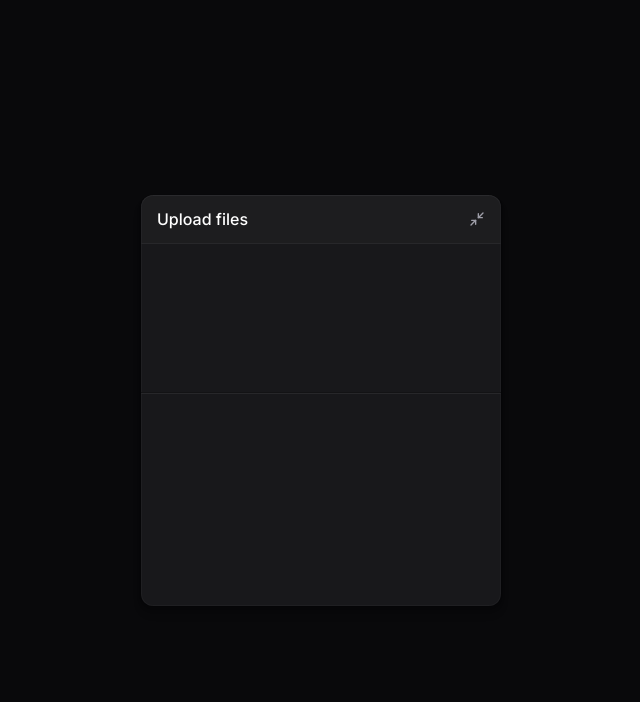
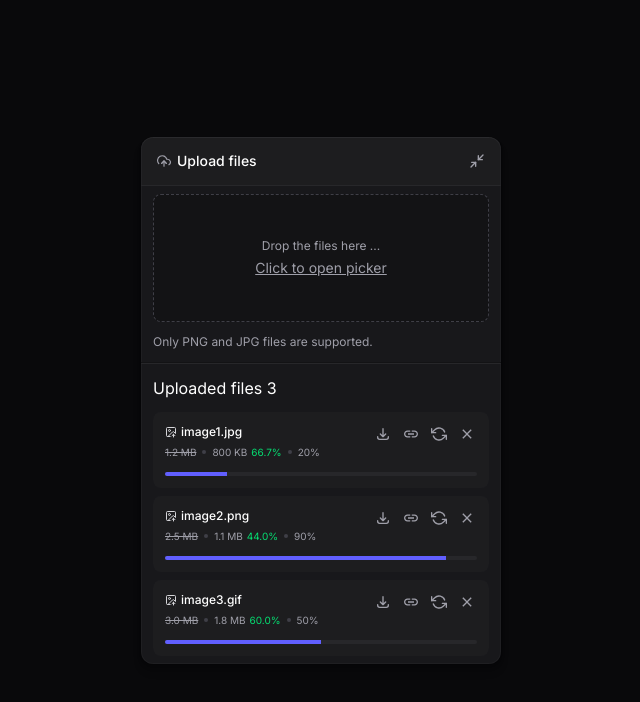
Before and after one commit to MatGoulart3003/upload-widget, a React (Vite) app: page / in a window 1280 px wide. Both pictures are taken after a click on the button "Upload files". Shown: the top 702 px of the page, without its empty margins (319-959 px from the left). Built offline with nearby package versions, Linux system fonts and the light colour scheme.

Commit message:
feat: implemented most of functional components

```diff
--- a/package.json
+++ b/package.json
@@ -11,9 +11,11 @@
   },
   "dependencies": {
     "@radix-ui/react-collapsible": "^1.1.12",
+    "@radix-ui/react-progress": "^1.1.8",
     "@tailwindcss/vite": "^4.2.2",
     "react": "^19.2.4",
     "react-dom": "^19.2.4",
+    "react-dropzone": "^15.0.0",
     "react-icons": "^5.6.0",
     "tailwind-merge": "^3.5.0",
     "tailwind-variants": "^3.2.2",
--- a/src/components/UploadWidget/components/Dropzone/Dropzone.tsx
+++ b/src/components/UploadWidget/components/Dropzone/Dropzone.tsx
@@ -1,7 +1,45 @@
+import { useDropzone } from 'react-dropzone'
+
 const stylesheet = {
-  container: 'px-3 h-32',
+  container: 'px-3 flex flex-col gap-3',
+  dropZone:
+    'cursor-pointer text-zinc-400 bg-black/20 rounded-lg p-5 border-zinc-700 border border-dashed h-32 flex flex-col items-center justify-center gap-1 hover:border-zinc-600 transition-colors data-[active=true]:bg-indigo-500/10 data-[active=true]:border-indigo-500/50 data-[active=true]:border data-[active=true]:text-indigo-400',
+  dropFilesSpan: 'text-xs',
+  clickToOpenSpan: 'text-sm underline',
+  supportedFilesSpan: 'text-xs text-zinc-400',
 }
 
 export function Dropzone() {
-  return <div className={stylesheet.container}></div>
+  const { getRootProps, getInputProps, isDragActive } = useDropzone({
+    multiple: true,
+    accept: {
+      'image/jpeg': [],
+      'image/png': [],
+      'image/gif': [],
+    },
+    onDrop: (acceptedFiles: File[]) => {
+      console.log(acceptedFiles)
+    },
+  })
+
+  return (
+    <div className={stylesheet.container}>
+      <div
+        data-active={isDragActive}
+        className={stylesheet.dropZone}
+        {...getRootProps()}
+      >
+        <input type="file" {...getInputProps()} />
+
+        <span className={stylesheet.dropFilesSpan}>
+          Drop the files here ...
+        </span>
+
+        <span className={stylesheet.clickToOpenSpan}>Click to open picker</span>
+      </div>
+      <span className={stylesheet.supportedFilesSpan}>
+        Only PNG and JPG files are supported.
+      </span>
+    </div>
+  )
 }
--- a/src/components/UploadWidget/components/Header/Header.tsx
+++ b/src/components/UploadWidget/components/Header/Header.tsx
@@ -1,5 +1,6 @@
 import * as Collapsable from '@radix-ui/react-collapsible'
 import { LuMinimize2 } from 'react-icons/lu'
+import { Title } from '../Title/Title'
 
 const stylesheet = {
   container:
@@ -11,7 +12,7 @@ const stylesheet = {
 export function Header() {
   return (
     <div className={stylesheet.container}>
-      <span>Upload files</span>
+      <Title />
       <Collapsable.Trigger className={stylesheet.button}>
         <LuMinimize2 />
       </Collapsable.Trigger>
--- a/src/components/UploadWidget/components/List/List.tsx
+++ b/src/components/UploadWidget/components/List/List.tsx
@@ -1,7 +1,38 @@
+import { UploadItem } from '../UploadItem/UploadItem'
+
 const stylesheet = {
-  container: 'px-3 h-48',
+  container: 'px-3 flex flex-col gap-3',
 }
 
 export function List() {
-  return <div className={stylesheet.container}></div>
+  return (
+    <div className={stylesheet.container}>
+      <span>
+        Uploaded files <span>{3}</span>
+      </span>
+      <div className="flex flex-col gap-2">
+        <UploadItem
+          fileName="image1.jpg"
+          fileSize="1.2 MB"
+          compressedSize="800 KB"
+          compressionRatio="66.7%"
+          progress="20%"
+        />
+        <UploadItem
+          fileName="image2.png"
+          fileSize="2.5 MB"
+          compressedSize="1.1 MB"
+          compressionRatio="44.0%"
+          progress="90%"
+        />
+        <UploadItem
+          fileName="image3.gif"
+          fileSize="3.0 MB"
+          compressedSize="1.8 MB"
+          compressionRatio="60.0%"
+          progress="50%"
+        />
+      </div>
+    </div>
+  )
 }
--- a/src/components/UploadWidget/components/MinimizedButton/MinimizedButton.tsx
+++ b/src/components/UploadWidget/components/MinimizedButton/MinimizedButton.tsx
@@ -1,5 +1,6 @@
 import * as Collapsible from '@radix-ui/react-collapsible'
 import { LuMaximize2 } from 'react-icons/lu'
+import { Title } from '../Title/Title'
 
 const stylesheet = {
   trigger:
@@ -10,7 +11,7 @@ const stylesheet = {
 export function MinimizedButton() {
   return (
     <Collapsible.Trigger className={stylesheet.trigger}>
-      <span>Upload files</span>
+      <Title />
       <LuMaximize2 className={stylesheet.icon} />
     </Collapsible.Trigger>
   )
--- /dev/null
+++ b/src/components/UploadWidget/components/Title/Title.tsx
@@ -0,0 +1,10 @@
+import { FiUploadCloud } from 'react-icons/fi'
+
+export function Title() {
+  return (
+    <div className="flex items-center gap-1.5 text-sm font-medium">
+      <FiUploadCloud className="text-zinc-400" />
+      <span>Upload files</span>
+    </div>
+  )
+}
--- /dev/null
+++ b/src/components/UploadWidget/components/UploadItem/UploadItem.tsx
@@ -0,0 +1,79 @@
+import { LuImageUp } from 'react-icons/lu'
+import { Button } from '../../../ui/Button/Button'
+import { useUploadItem } from './hooks/useUploadItem'
+import * as Progress from '@radix-ui/react-progress'
+
+interface UploadItemProps {
+  fileName: string
+  fileSize: string
+  compressedSize: string
+  compressionRatio: string
+  progress: string
+}
+
+const stylesheet = {
+  container:
+    'p-3 rounded-lg flex flex-col gap-3 shadows-shape-content bg-white/2 relative overflow-hidden',
+  fileName: 'text-xs font-medium flex items-center gap-1',
+  icon: 'text-zinc-300',
+  fileDescription: 'text-xxs text-zinc-400 flex gap-1.5 items-center',
+  dot: 'size-1 rounded-full bg-zinc-700',
+  fileSize: 'line-through',
+  buttonsSection: 'absolute top-2.5 right-2.5 flex items-center gap-1',
+  progressRatio: 'text-green-400 ml-1',
+  accessibilityText: 'sr-only',
+  progress: 'bg-zinc-800 rounded-full h-1 overflow-hidden',
+  progressFill: 'bg-indigo-500 h-1',
+  infoContainer: 'gap-1 flex flex-col',
+}
+
+export function UploadItem({
+  fileName,
+  fileSize,
+  compressedSize,
+  compressionRatio,
+  progress,
+}: UploadItemProps) {
+  const { buttonsData } = useUploadItem()
+
+  return (
+    <div className={stylesheet.container}>
+      <div className={stylesheet.infoContainer}>
+        <div className={stylesheet.fileName}>
+          <LuImageUp className={stylesheet.icon} />
+          <span>{fileName}</span>
+        </div>
+        <span className={stylesheet.fileDescription}>
+          <span className={stylesheet.fileSize}>{fileSize}</span>
+          <div className={stylesheet.dot} />
+          <span>
+            {compressedSize}
+            <span className={stylesheet.progressRatio}>{compressionRatio}</span>
+          </span>
+          <div className={stylesheet.dot} />
+          <span>{progress}</span>
+        </span>
+      </div>
+
+      <Progress.Root className={stylesheet.progress}>
+        <Progress.Indicator
+          className={stylesheet.progressFill}
+          style={{ width: progress }}
+        />
+      </Progress.Root>
+
+      <div className={stylesheet.buttonsSection}>
+        {buttonsData.map(button =>
+          button.isDisplayed ? (
+            <Button key={button.ariaLabel} size="icon-sm">
+              <button.icon />
+              <span className={stylesheet.accessibilityText}>
+                {button.ariaLabel}
+              </span>
+            </Button>
+          ) : null,
+        )}
+      </div>
+    </div>
+  )
+}
--- /dev/null
+++ b/src/components/UploadWidget/components/UploadItem/hooks/useUploadItem.ts
@@ -0,0 +1,30 @@
+import { FiRefreshCcw } from 'react-icons/fi'
+import { HiOutlineDownload } from 'react-icons/hi'
+import { IoMdClose, IoMdLink } from 'react-icons/io'
+
+export function useUploadItem() {
+  const buttonsData = [
+    {
+      icon: HiOutlineDownload,
+      ariaLabel: 'Download compressed image',
+      isDisplayed: true,
+    },
+    {
+      icon: IoMdLink,
+      ariaLabel: 'Copy remote url',
+      isDisplayed: true,
+    },
+    {
+      icon: FiRefreshCcw,
+      ariaLabel: 'Retry upload',
+      isDisplayed: true,
+    },
+    {
+      icon: IoMdClose,
+      ariaLabel: 'Cancel Upload',
+      isDisplayed: true,
+    },
+  ]
+
+  return { buttonsData }
+}
--- a/src/components/ui/Button/Button.tsx
+++ b/src/components/ui/Button/Button.tsx
@@ -2,7 +2,7 @@ import type { ComponentProps } from 'react'
 import { tv, type VariantProps } from 'tailwind-variants'
 
 const buttonVariants = tv({
-  base: 'txt-zinc-400 rounded-lg hover:text-zinc-100 hover:bg-zinc-800 disabled:opacity-50 disabled:pointer-events-none transition-colors cursor-pointer active:bg-zinc-700',
+  base: 'text-zinc-400 rounded-lg hover:text-zinc-100 hover:bg-zinc-800 disabled:opacity-50 disabled:pointer-events-none transition-colors cursor-pointer active:bg-zinc-700',
   variants: {
     size: {
       default: 'px-3 py-2',
--- a/src/index.css
+++ b/src/index.css
@@ -5,4 +5,6 @@
   --shadow-shape: 0px 8px 8px rgba(0, 0, 0, 0.1), 0px 4px 4px rgba(0, 0, 0, 0.1), 0px 2px 2px rgba(0, 0, 0, 0.1), 0px 0px 0px 1px rgba(0, 0, 0, 0.1), inset 0px 0px 0px 1px rgba(255, 255, 255, 0.03), inset 0px 1px 0px rgba(255, 255, 255, 0.03);
   --shadow-shape-content: 0px 0px 0px 1px rgba(0, 0, 0, 0.25), inset 0px 1px 0px rgba(255, 255, 255, 0.02), inset 0px 0px 0px 1px rgba(255, 255, 255, 0.02);
 
+  --text-xxs: 0.625rem;
+  --text-xxs--line-height: calc(1 / 0.625);
 }
```
Also changed, not shown: 1 other file (tests, documents, lock files or other folders).
